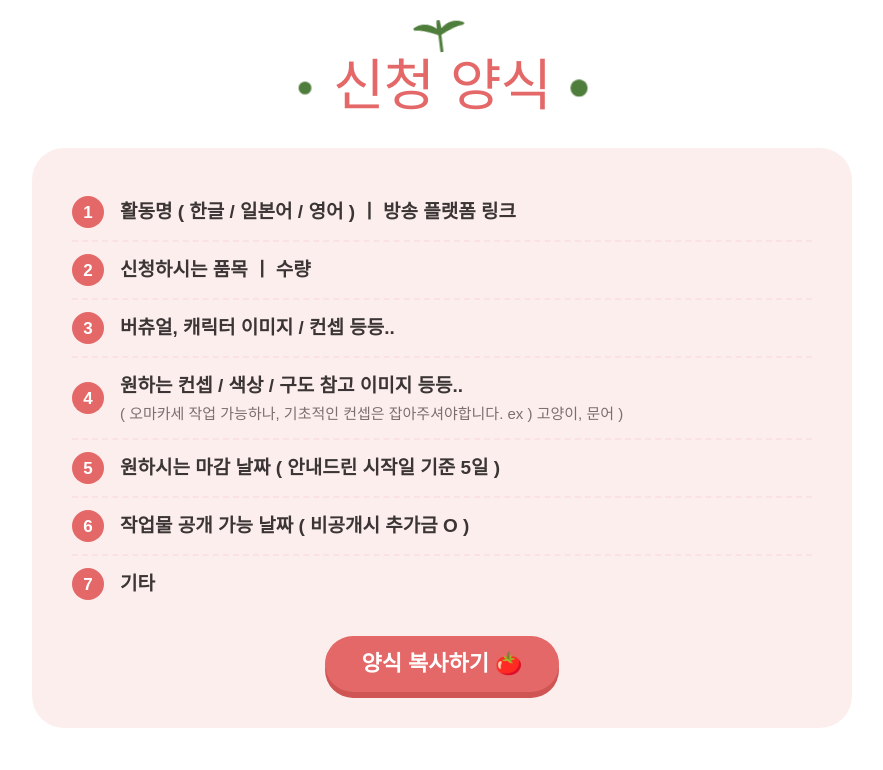
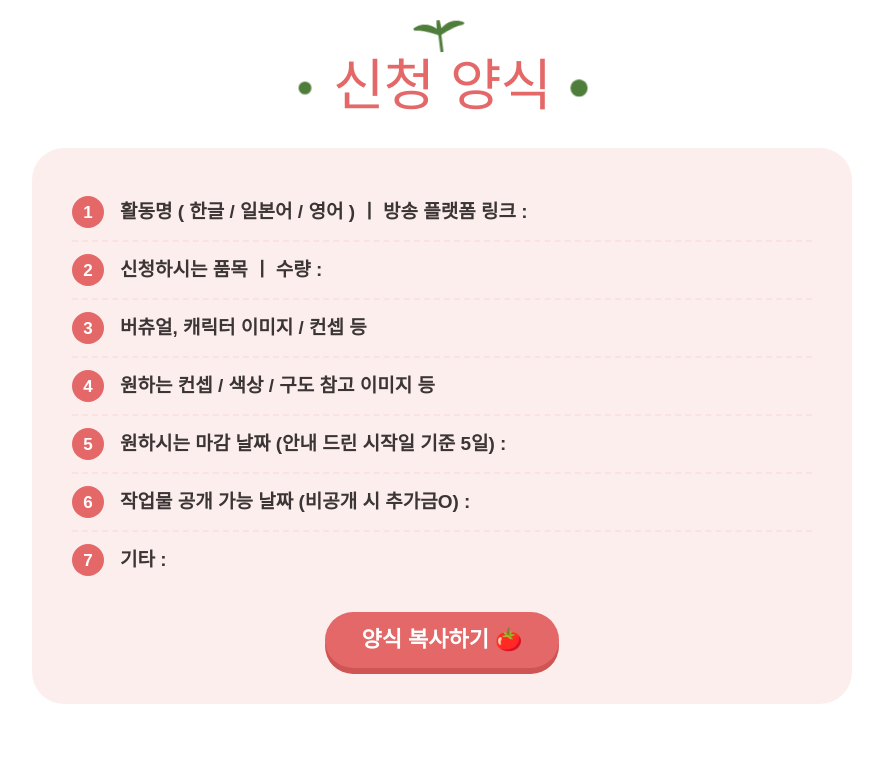
Before and after one commit to orbitaofdesign/TOMA-ARTMUG, a plain HTML site: page index.html in a window 1280 px wide. Shown: the part 2635-3405 px from the top of the page, without its empty margins (198-1081 px from the left). Drawn offline with Linux system fonts and the light colour scheme; a web font is replaced by a local one.

Commit message:
사용 범위 태그 굵기 낮춤, 신청 양식 문구 변경
Co-Authored-By: Claude Opus 5.5 <noreply@anthropic.com>
Claude-Session: https://claude.ai/code/session_01Ws9A8oba7rohdCtrHhVNu9

```diff
--- a/index.html
+++ b/index.html
@@ -73,7 +73,7 @@ section{padding:72px 24px 0;text-align:center}
 /* 사용 범위 */
 .use{display:grid;grid-template-columns:repeat(3,1fr);gap:20px;max-width:1000px;margin:0 auto}
 .use .card{padding:28px 24px;text-align:center}
-.tag{display:inline-block;font-weight:800;font-size:26px;line-height:44px;color:#fff;background:var(--red);border-radius:999px;padding:0 22px;margin-bottom:12px}
+.tag{display:inline-block;font-weight:700;font-size:26px;line-height:44px;color:#fff;background:var(--red);border-radius:999px;padding:0 22px;margin-bottom:12px}
 .use p{font-size:18px;line-height:30px}
 .use small{display:block;font-size:15px;line-height:24px;color:var(--sub);margin-top:4px}
 
@@ -209,13 +209,13 @@ section{padding:72px 24px 0;text-align:center}
     </div>
     <div class="form rise">
       <ol id="formList">
-        <li><div>활동명 ( 한글 / 일본어 / 영어 ) ㅣ 방송 플랫폼 링크</div></li>
-        <li><div>신청하시는 품목 ㅣ 수량</div></li>
-        <li><div>버츄얼, 캐릭터 이미지 / 컨셉 등등..</div></li>
-        <li><div>원하는 컨셉 / 색상 / 구도 참고 이미지 등등..<small>( 오마카세 작업 가능하나, 기초적인 컨셉은 잡아주셔야합니다. ex ) 고양이, 문어 )</small></div></li>
-        <li><div>원하시는 마감 날짜 ( 안내드린 시작일 기준 5일 )</div></li>
-        <li><div>작업물 공개 가능 날짜 ( 비공개시 추가금 O )</div></li>
-        <li><div>기타</div></li>
+        <li><div>활동명 ( 한글 / 일본어 / 영어 ) ㅣ 방송 플랫폼 링크 :</div></li>
+        <li><div>신청하시는 품목 ㅣ 수량 :</div></li>
+        <li><div>버츄얼, 캐릭터 이미지 / 컨셉 등</div></li>
+        <li><div>원하는 컨셉 / 색상 / 구도 참고 이미지 등</div></li>
+        <li><div>원하시는 마감 날짜 (안내 드린 시작일 기준 5일) :</div></li>
+        <li><div>작업물 공개 가능 날짜 (비공개 시 추가금O) :</div></li>
+        <li><div>기타 :</div></li>
       </ol>
       <button class="copy" id="copyBtn" type="button">양식 복사하기 🍅</button>
     </div>
@@ -274,7 +274,7 @@ section{padding:72px 24px 0;text-align:center}
   // 양식 복사
   var btn=document.getElementById('copyBtn'),toast=document.getElementById('toast');
   btn.addEventListener('click',function(){
-    var lines=[].slice.call(document.querySelectorAll('#formList li')).map(function(li,i){var t=li.querySelector('div').childNodes[0].textContent.trim();return (i+1)+'. '+t+' : ';});
+    var lines=[].slice.call(document.querySelectorAll('#formList li')).map(function(li,i){return (i+1)+'. '+li.querySelector('div').textContent.trim()+' ';});
     var txt='[ 신청양식 ]\n'+lines.join('\n\n');
     function ok(){btn.classList.add('done');btn.textContent='복사 완료! ✔';place(toast,true);toast.classList.add('on');setTimeout(function(){btn.classList.remove('done');btn.textContent='양식 복사하기 🍅';toast.classList.remove('on');},2200);}
     if(navigator.clipboard&&navigator.clipboard.writeText){navigator.clipboard.writeText(txt).then(ok,fallback);}else fallback();
```
